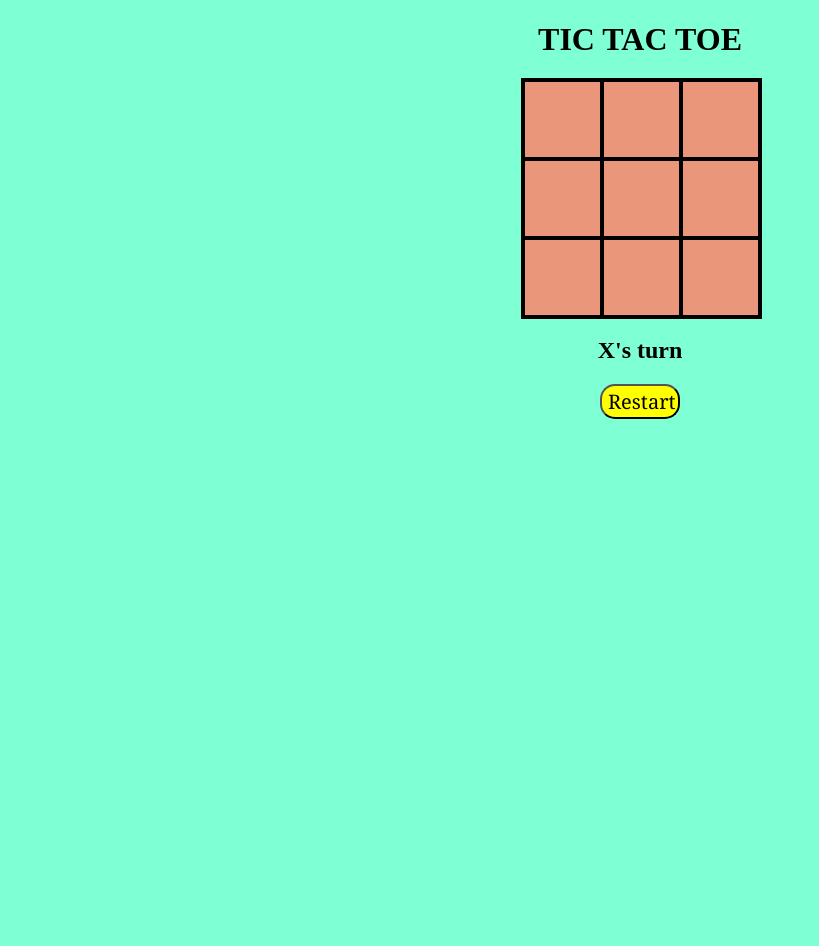
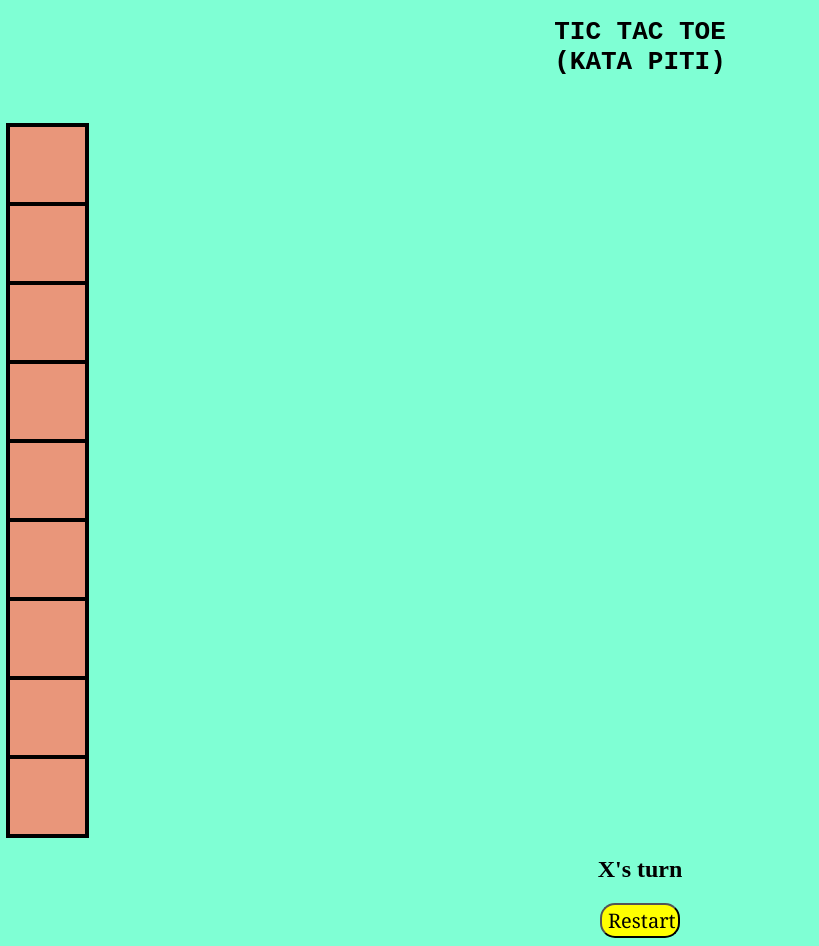
Before and after one commit to AnirbansarkarS/Tic-Tac-Toe, a plain HTML site: page index.html in a window 1280 px wide. Shown: the whole page, without its empty margins (0-819 px from the left). Before the commit the page ends 800 px from the top, so only its background shows below. Drawn offline with Linux system fonts and the light colour scheme.

Commit message:
Update index.html

```diff
--- a/index.html
+++ b/index.html
@@ -4,24 +4,28 @@
     <meta charset="UTF-8">
     <meta name="viewport" content="width=device-width, initial-scale=1.0">
     <title>Tic Tac Toe</title>
-<link rel="stylesheet" href="style.css">
+    <link rel="stylesheet" href="style.css">
 </head>
 <body>
-    <h1>TIC TAC TOE</h1>
-    <div class="container">
-        <div cellindex="0" class="cell"></div>
-        <div cellindex="1" class="cell"></div>
-        <div cellindex="2" class="cell"></div>
-        <div cellindex="3" class="cell"></div>
-        <div cellindex="4" class="cell"></div>
-        <div cellindex="5" class="cell"></div>
-        <div cellindex="6" class="cell"></div>
-        <div cellindex="7" class="cell"></div>
-        <div cellindex="8" class="cell"></div>
+
+    <pre><h1>TIC TAC TOE
+(KATA PITI)
+    </h1></pre>
+    <div class="board">
+        <div class="cell" cellIndex="0"></div>
+        <div class="cell" cellIndex="1"></div>
+        <div class="cell" cellIndex="2"></div>
+        <div class="cell" cellIndex="3"></div>
+        <div class="cell" cellIndex="4"></div>
+        <div class="cell" cellIndex="5"></div>
+        <div class="cell" cellIndex="6"></div>
+        <div class="cell" cellIndex="7"></div>
+        <div class="cell" cellIndex="8"></div>
+        <div id="winning-line"></div>  <!-- Line for win highlight -->
     </div>
-    <h2 id="status"></h2>
+    <h2 id="status">X's Turn</h2>
+    <button id="restart">Restart</button>
 
-    <button id="restart">Restart</button>
     <script src="script.js"></script>
 </body>
 </html>
```
